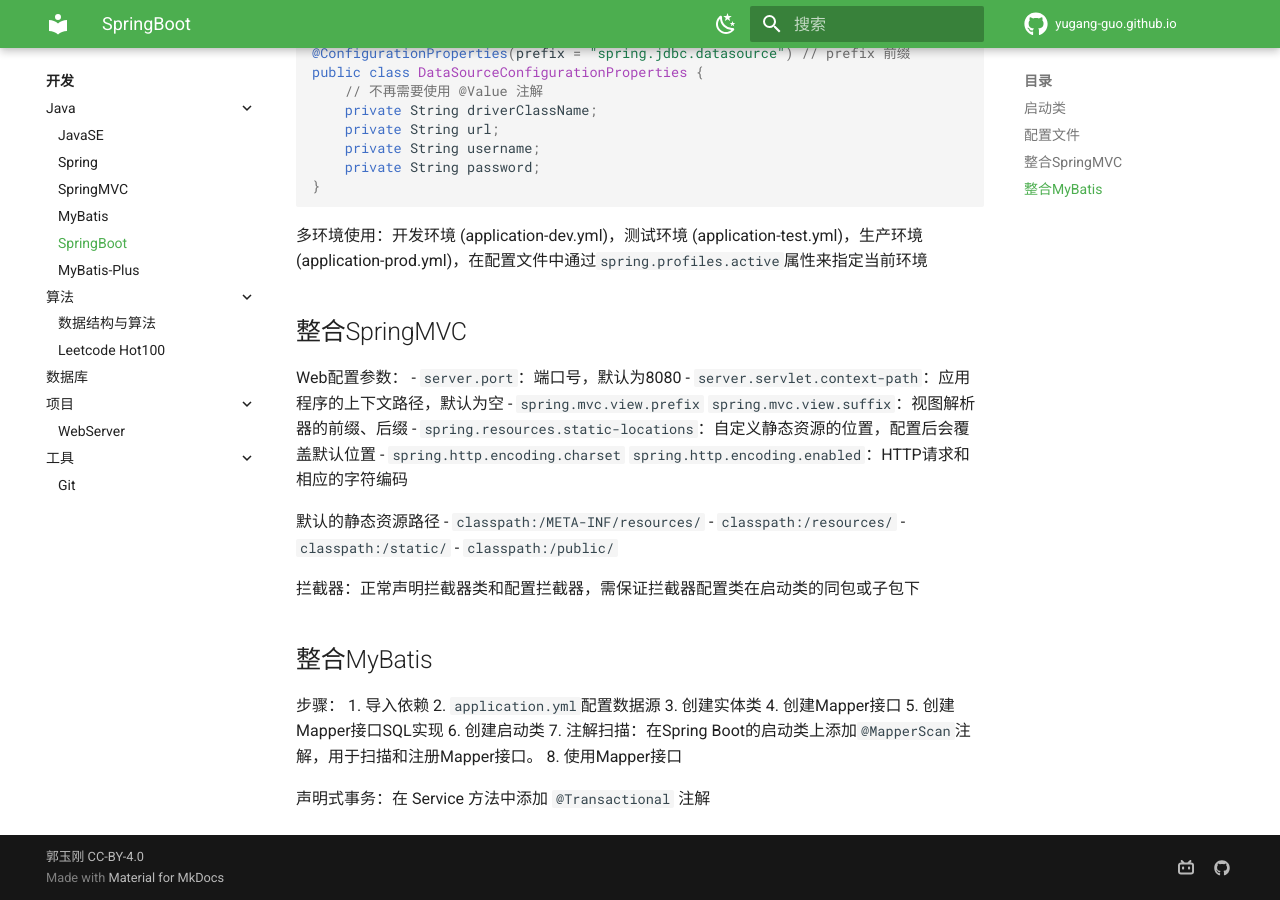
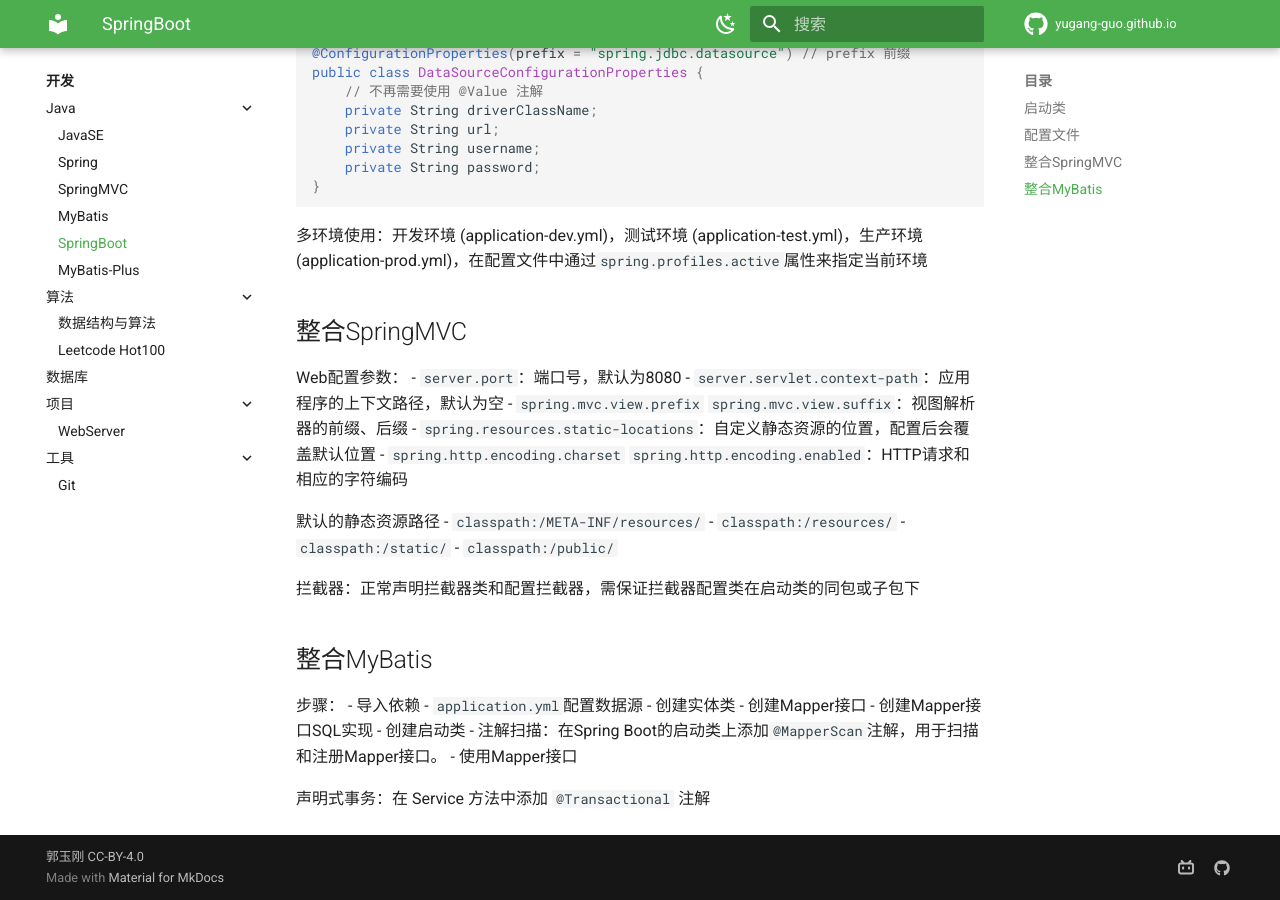
Before and after one commit to yugang-guo/yugang-guo.github.io, an MkDocs documentation site: the page built from docs/Dev/SpringBoot.md, in a window 1280 px wide and 900 px high, scrolled down 829 px. Built offline with MkDocs 1.6.1 and Material for MkDocs 9.7.7, drawn with Linux system fonts in a browser that asks for light colours; nearby versions of some CDN libraries; library files that are not in the unit come from our copies; comment, search, counter and statistics services are not loaded.

Commit message:
Update SpringBoot.md

```diff
--- a/docs/Dev/SpringBoot.md
+++ b/docs/Dev/SpringBoot.md
@@ -61,13 +61,13 @@
 ## 整合MyBatis
 
 步骤：
-1. 导入依赖
-2. `application.yml`配置数据源
-3. 创建实体类
-4. 创建Mapper接口
-5. 创建Mapper接口SQL实现
-6. 创建启动类
-7. 注解扫描：在Spring Boot的启动类上添加`@MapperScan`注解，用于扫描和注册Mapper接口。
-8. 使用Mapper接口
+- 导入依赖
+-  `application.yml`配置数据源
+-  创建实体类
+-  创建Mapper接口
+-  创建Mapper接口SQL实现
+-  创建启动类
+-  注解扫描：在Spring Boot的启动类上添加`@MapperScan`注解，用于扫描和注册Mapper接口。
+-  使用Mapper接口
 
 声明式事务：在 Service 方法中添加 `@Transactional` 注解
```
